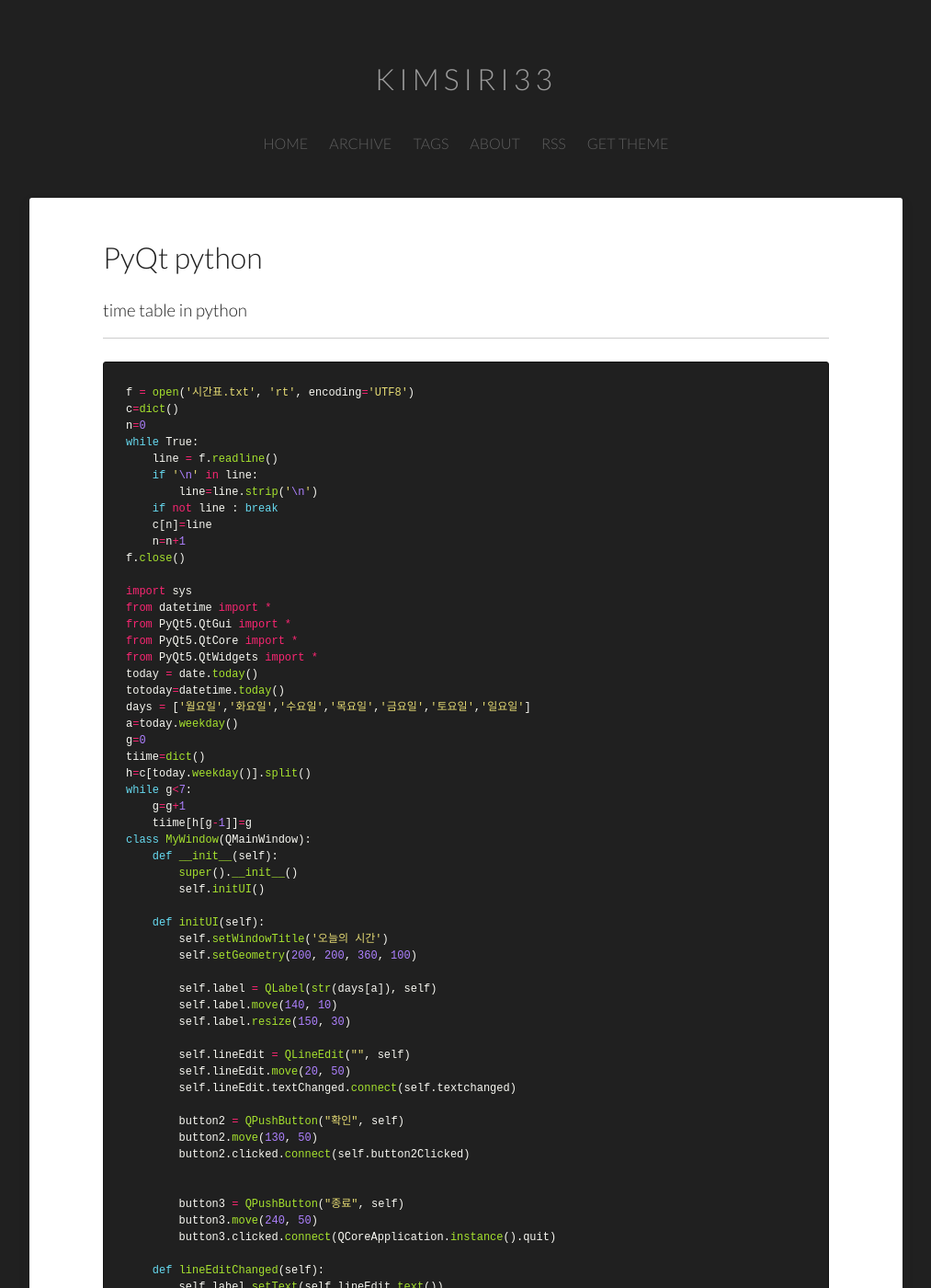
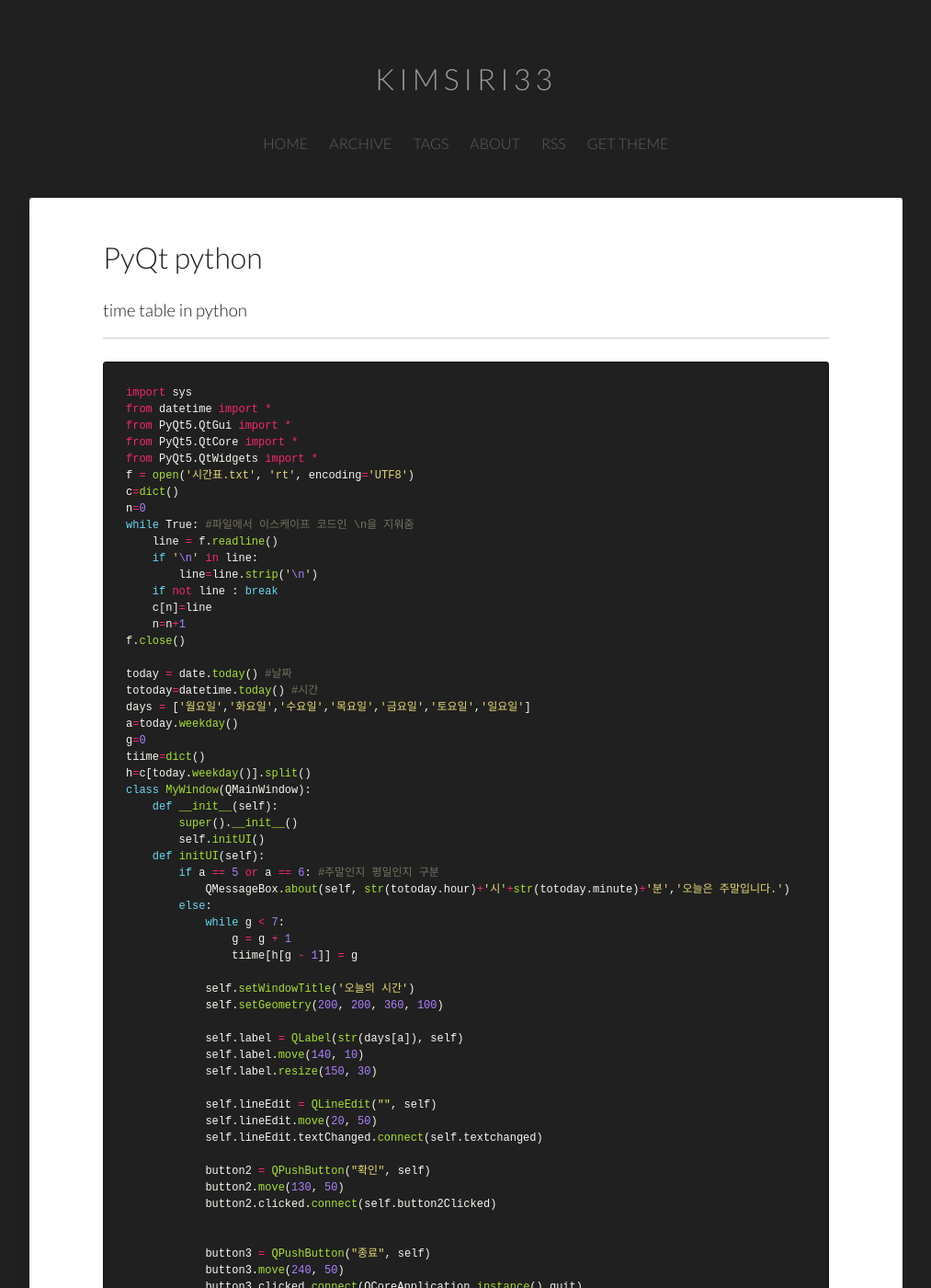
Before and after one commit to kimsiri33/kimsiri33.github.com, a Jekyll site: the page built from _posts/2021-07-24-PyQt.md, in a window 1280 px wide and 1400 px high. Shown: the whole window at 92% size, without its empty margins (133-1146 px from the left). Built offline with Jekyll 4.4.1, drawn with Linux system fonts in a browser that asks for light colours; some of the changed text lies outside the part shown.

Commit message:
Update 2021-07-24-PyQt.md

````diff
--- a/_posts/2021-07-24-PyQt.md
+++ b/_posts/2021-07-24-PyQt.md
@@ -9,10 +9,15 @@
 ---
 
 ```python
+import sys
+from datetime import *
+from PyQt5.QtGui import *
+from PyQt5.QtCore import *
+from PyQt5.QtWidgets import *
 f = open('시간표.txt', 'rt', encoding='UTF8')
 c=dict()
 n=0
-while True:
+while True: #파일에서 이스케이프 코드인 \n을 지워줌
     line = f.readline()
     if '\n' in line:
         line=line.strip('\n')
@@ -21,64 +26,61 @@
     n=n+1
 f.close()
 
-import sys
-from datetime import *
-from PyQt5.QtGui import *
-from PyQt5.QtCore import *
-from PyQt5.QtWidgets import *
-today = date.today()
-totoday=datetime.today()
+today = date.today() #날짜
+totoday=datetime.today() #시간
 days = ['월요일','화요일','수요일','목요일','금요일','토요일','일요일']
 a=today.weekday()
 g=0
 tiime=dict()
 h=c[today.weekday()].split()
-while g<7:
-    g=g+1
-    tiime[h[g-1]]=g
 class MyWindow(QMainWindow):
     def __init__(self):
         super().__init__()
         self.initUI()
+    def initUI(self):
+        if a == 5 or a == 6: #주말인지 평일인지 구분
+            QMessageBox.about(self, str(totoday.hour)+'시'+str(totoday.minute)+'분','오늘은 주말입니다.')
+        else:
+            while g < 7:
+                g = g + 1
+                tiime[h[g - 1]] = g
 
-    def initUI(self):
-        self.setWindowTitle('오늘의 시간')
-        self.setGeometry(200, 200, 360, 100)
+            self.setWindowTitle('오늘의 시간')
+            self.setGeometry(200, 200, 360, 100)
 
-        self.label = QLabel(str(days[a]), self)
-        self.label.move(140, 10)
-        self.label.resize(150, 30)
+            self.label = QLabel(str(days[a]), self)
+            self.label.move(140, 10)
+            self.label.resize(150, 30)
 
-        self.lineEdit = QLineEdit("", self)
-        self.lineEdit.move(20, 50)
-        self.lineEdit.textChanged.connect(self.textchanged)
+            self.lineEdit = QLineEdit("", self)
+            self.lineEdit.move(20, 50)
+            self.lineEdit.textChanged.connect(self.textchanged)
 
-        button2 = QPushButton("확인", self)
-        button2.move(130, 50)
-        button2.clicked.connect(self.button2Clicked)
+            button2 = QPushButton("확인", self)
+            button2.move(130, 50)
+            button2.clicked.connect(self.button2Clicked)
 
 
-        button3 = QPushButton("종료", self)
-        button3.move(240, 50)
-        button3.clicked.connect(QCoreApplication.instance().quit)
+            button3 = QPushButton("종료", self)
+            button3.move(240, 50)
+            button3.clicked.connect(QCoreApplication.instance().quit)
 
     def lineEditChanged(self):
         self.label.setText(self.lineEdit.text())
 
     def textchanged(self,text):
-        self.b=text
+        self.b=text #입력받은 값
 
     def button2Clicked(self):
-
-        if self.b[:1].isdigit():
+        if self.b[:1].isdigit():#입력 받은 값이 숫자 일때
             print(2)
             tiime2=dict(map(reversed, tiime.items()))
             QMessageBox.about(self, str(totoday.hour)+'시'+str(totoday.minute)+'분', '오늘 '+str(self.b[:1])+'교시에 '+str(tiime2[int(self.b[:1])])+'과목이 있습니다.')
         else:
-            print(1)
+            print(1) #입력 받은 값이 문자일 때
             if self.b in c[today.weekday()]:
                 QMessageBox.about(self, str(totoday.hour)+'시'+str(totoday.minute)+'분', str(tiime[self.b])+'교시에 '+str(self.b)+'이/가 있습니다.')
-            else:
+            else: #입력 받은 값이 존재하지 않을 때
                 QMessageBox.about(self, "메세지 박스", '해당 과목은 오늘 없습니다.')
 
 
@@ -96,6 +98,10 @@
 
 영어 수학 과학 중국어 체육 국어 없음
 
+주말
+
+주말
+
 2021 학교 1학기 기준 시간표
 
 
````
